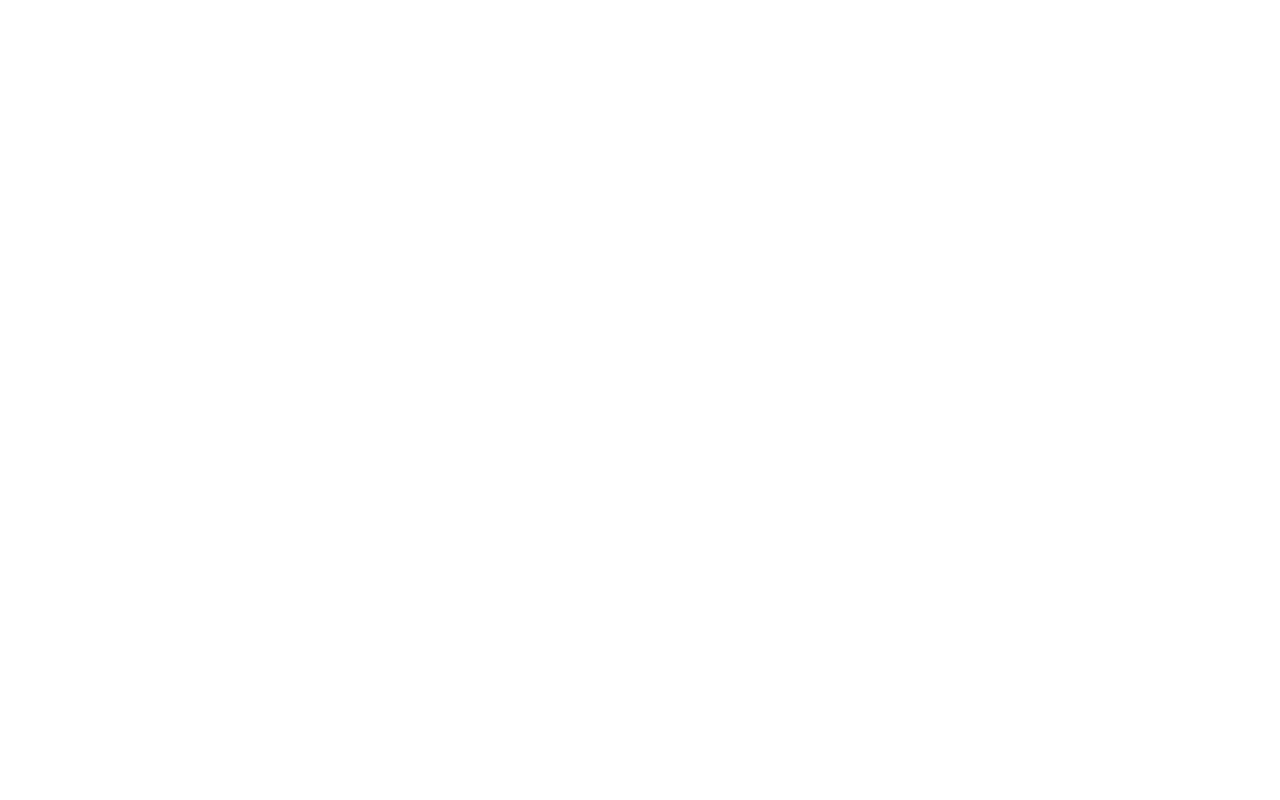
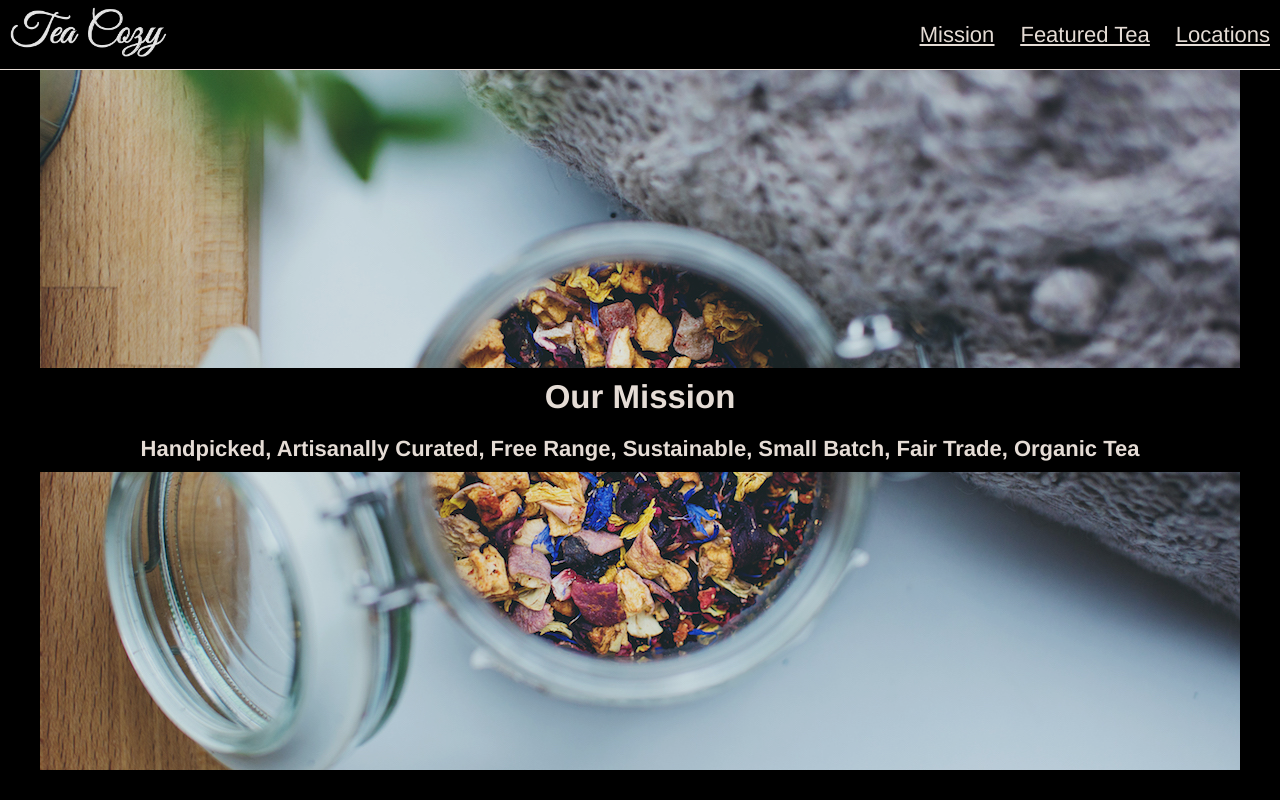
Before and after one commit to moryw/tea-cozy, a plain HTML site: page index.html in a window 1280 px wide. Drawn offline with Linux system fonts and the light colour scheme.

Commit message:
Add images, header and mission content structure. Add styling for all.

```diff
--- a/index.html
+++ b/index.html
@@ -3,8 +3,37 @@
   <head>
     <meta charset="utf-8">
     <title>Tea Cozy</title>
+    <link rel="stylesheet" type="text/css" href="./resources/css/master.css">
   </head>
   <body>
+    <!-- start header -->
+    <header>
+
+      <div class="logo">
+        <a href="#"><img src="./resources/images/img-tea-cozy-logo.png" alt=""></a>
+      </div>
+      <nav>
+        <span><a href="#">Mission</a></span>
+        <span><a href="#">Featured Tea</a></span>
+        <span><a href="#">Locations</a></span>
+      </nav>
+
+    </header>
+
+    <!-- start main content -->
+    <div class="main-content">
+
+      <!-- mission section -->
+      <div class="mission-content image-content">
+
+        <div class="mission">
+          <h2>Our Mission</h2>
+          <h4>Handpicked, Artisanally Curated, Free Range, Sustainable, Small Batch, Fair Trade, Organic Tea</h4>
+        </div>
+
+      </div>
+
+    </div>
 
   </body>
 </html>
--- a/resources/css/master.css
+++ b/resources/css/master.css
@@ -1,4 +1,101 @@
 /* universal styling */
 body {
   margin: 0;
+  font-family: Helvetica;
+  font-size: 22px;
+  color: seashell;
+  background-color: black;
+  opacity: 0.9;
 }
+
+h2 {
+  margin: 10px auto;
+}
+
+h4 {
+  margin: 10px auto;
+}
+
+
+/* header styling */
+
+header {
+  display: flex;
+  justify-content: space-between;
+  align-items: center;
+  height: 69px;
+  width: 100%;
+  position: fixed;
+  z-index: 1;
+  background-color: black;
+  border-bottom: 1px solid seashell;
+}
+
+header img {
+  height: 50px;
+  padding-left: 10px;
+}
+
+header nav {
+  padding-right: 10px;
+}
+
+header span {
+  padding-left: 20px;
+  text-decoration: underline;
+}
+
+header a {
+  color: seashell;
+}
+
+
+
+/* main content */
+
+.main-content {
+  display: flex;
+  justify-content: center;
+  align-items: flex-start;
+  margin: 0;
+  padding-top: 70px;
+}
+
+
+
+/* mission content */
+
+.mission-content {
+  background-image: url(../images/img-mission-background.jpg);
+  height: 700px;
+  width: 1200px;
+  display: flex;
+  align-items: center;
+}
+
+.mission {
+  background-color: black;
+  width: 100%;
+  display: flex;
+  flex-flow: column wrap;
+  text-align: center;
+  justify-content: space-between;
+}
+
+
+
+
+
+
+
+
+
+
+
+
+
+
+
+
+
+/* end css */
```
Also changed, not shown: resources/images/img-berryblitz.jpg (added), resources/images/img-donut.jpg (added), resources/images/img-locations-background.jpg (added), resources/images/img-mission-background.jpg (added), resources/images/img-myrtle-ave.jpg (added), resources/images/img-spiced-rum.jpg (added), resources/images/img-tea-cozy-logo.png (added), 1 other file.
